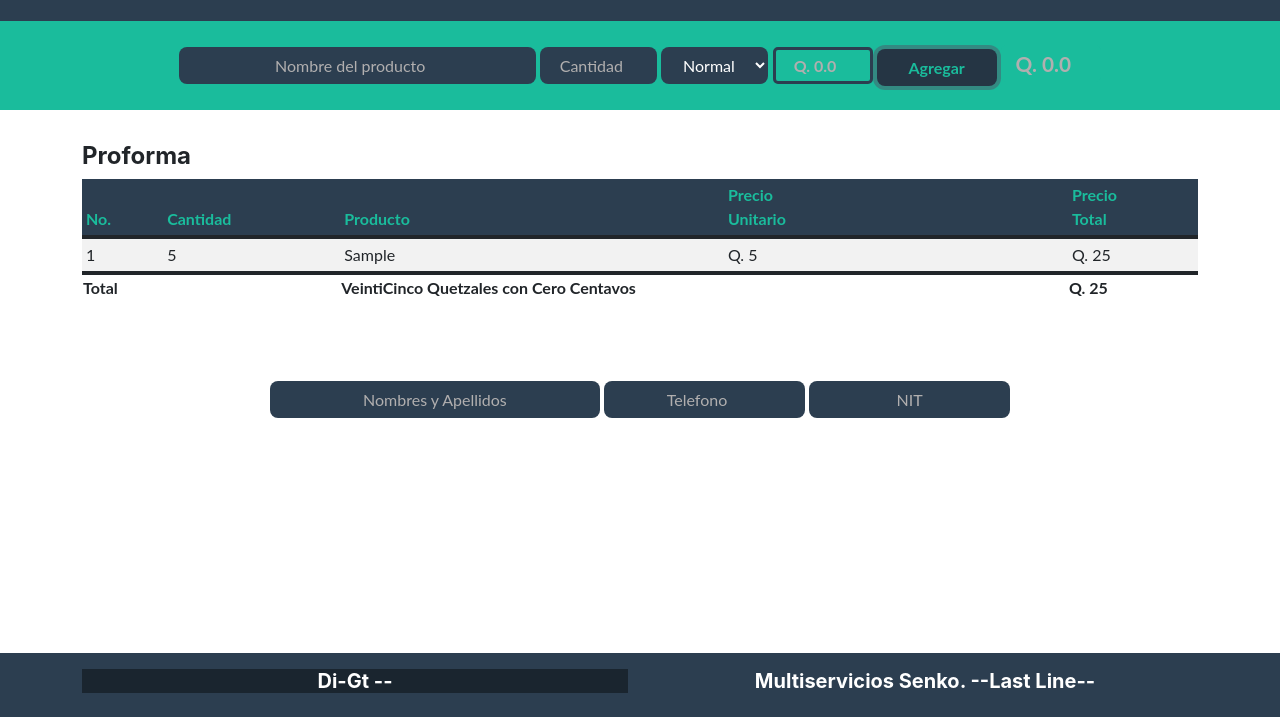
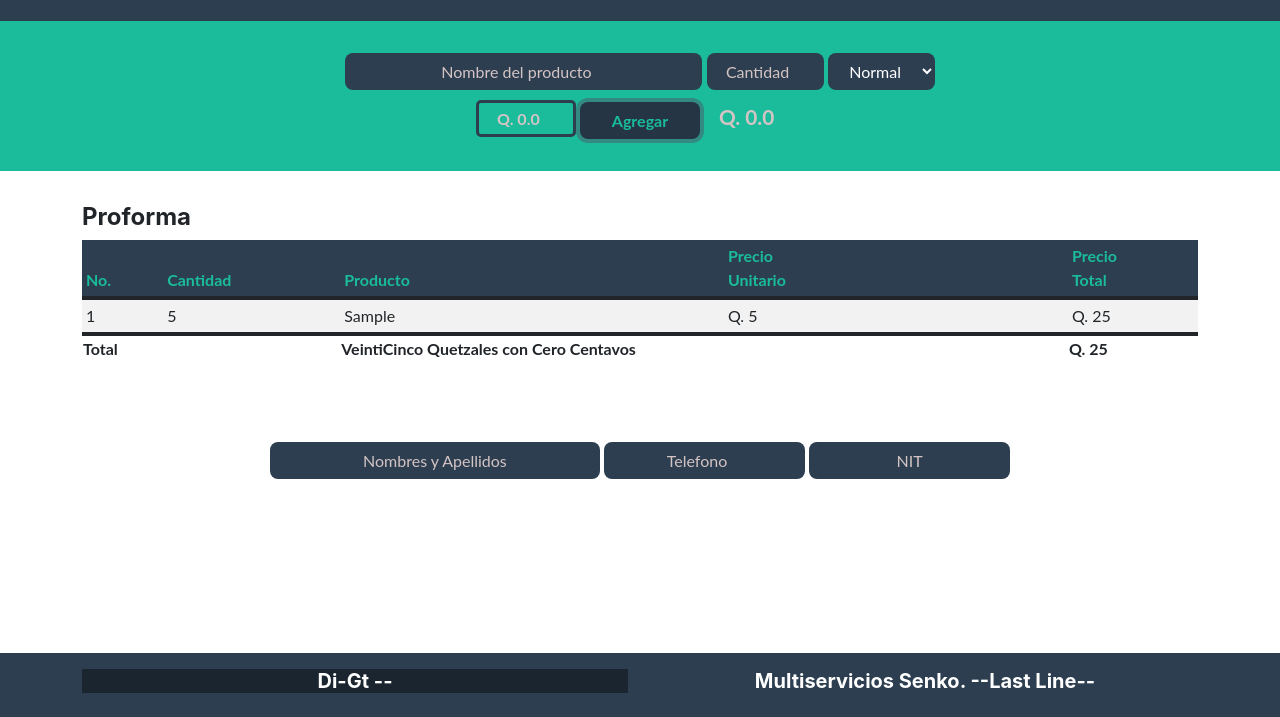
Before and after one commit to THadDiaIs/SENKO, a plain HTML site: page index.html in a window 1280 px wide. Both pictures are taken after typing "Sample", "5", "5", "5" into the empty fields and a click on the button "Agregar". Shown: the part 83-800 px from the top of the page. Drawn offline with Linux system fonts and the light colour scheme; no server answers.

Commit message:
Updated gui, and improved the data process

```diff
--- a/css/dia.css
+++ b/css/dia.css
@@ -8,7 +8,7 @@
   text-align: center;
 }
 ::placeholder{
-  color: #b1afaf;
+  color: #d4c4c4;
 }
 #name{
   width: 357px;
@@ -35,6 +35,7 @@
   width: 120px;
   height: 37px;
 }
+
 thead{
   color: #1abc9c;
 }
--- a/index.html
+++ b/index.html
@@ -45,6 +45,8 @@
   <header class="masthead bg-primary text-white text-center" id="hder">
     <div class="container d-flex align-items-center flex-column">
       <form>
+        <div class="row mt-2 mb-2">
+          <div class="col-12">
               <input list="sugestions" class="formatt bg-secondary" tabindex="1" type="search" id="name" value=""
               placeholder="Nombre del producto" required>
               <input class="formatt bg-secondary" tabindex="2" type="number" id="qty" value="" placeholder="Cantidad"
@@ -56,13 +58,19 @@
                   <option value="2">Volatil</option>
                 </optgroup>
               </select>
+            <datalist id="sugestions">
+            </datalist>
+          </div>
+        </div>
+        <div class="row mb-2">
+          <div class="col-12">
             <input class="bg-primary formatt" tabindex="4" type="number" id="unitPrice" value="" placeholder="Q. 0.0"
               required>
-        <button class="btn btn-secondary" tabindex="6" type="submit" id="buttn"> <strong>Agregar</strong> </button>
+            <button class="btn btn-secondary " tabindex="6" type="submit" id="buttn"> <strong>Agregar</strong> </button>
             <input class="bg-primary formatt" tabindex="5" type="number" id="total" value="" placeholder="Q. 0.0">
+          </div>
+        </div>
       </form>
-      <datalist id="sugestions">
-      </datalist>
     </div>
   </header>
   <div class="printable-hder d-none">
--- a/js/dia.js
+++ b/js/dia.js
@@ -85,7 +85,7 @@ function load() {
   });
 
   $('#buttn').click((event) => {
-    if (($('#name').val() != '') && ($('#unitPrice').val() != '') && (!($('#qty').val() === ''))) {
+    if (($('#name').val() != '') && (Number($('#unitPrice').val()) > 0) && (Number($('#qty').val()) > 0)) {
       event.preventDefault();
       let nam = '';
       if (target[0] != undefined) {
@@ -171,9 +171,7 @@ function process(brute) {
   }
   //addsugestions
   base.forEach((item, i) => {
-    // if (String(item.name).includes($('#name').val())) {
     $('#sugestions').append('<option value="' + item.name + '">');
-    // }
   });
 }
 
```
Lines whose indentation alone changed are shown as unchanged.
